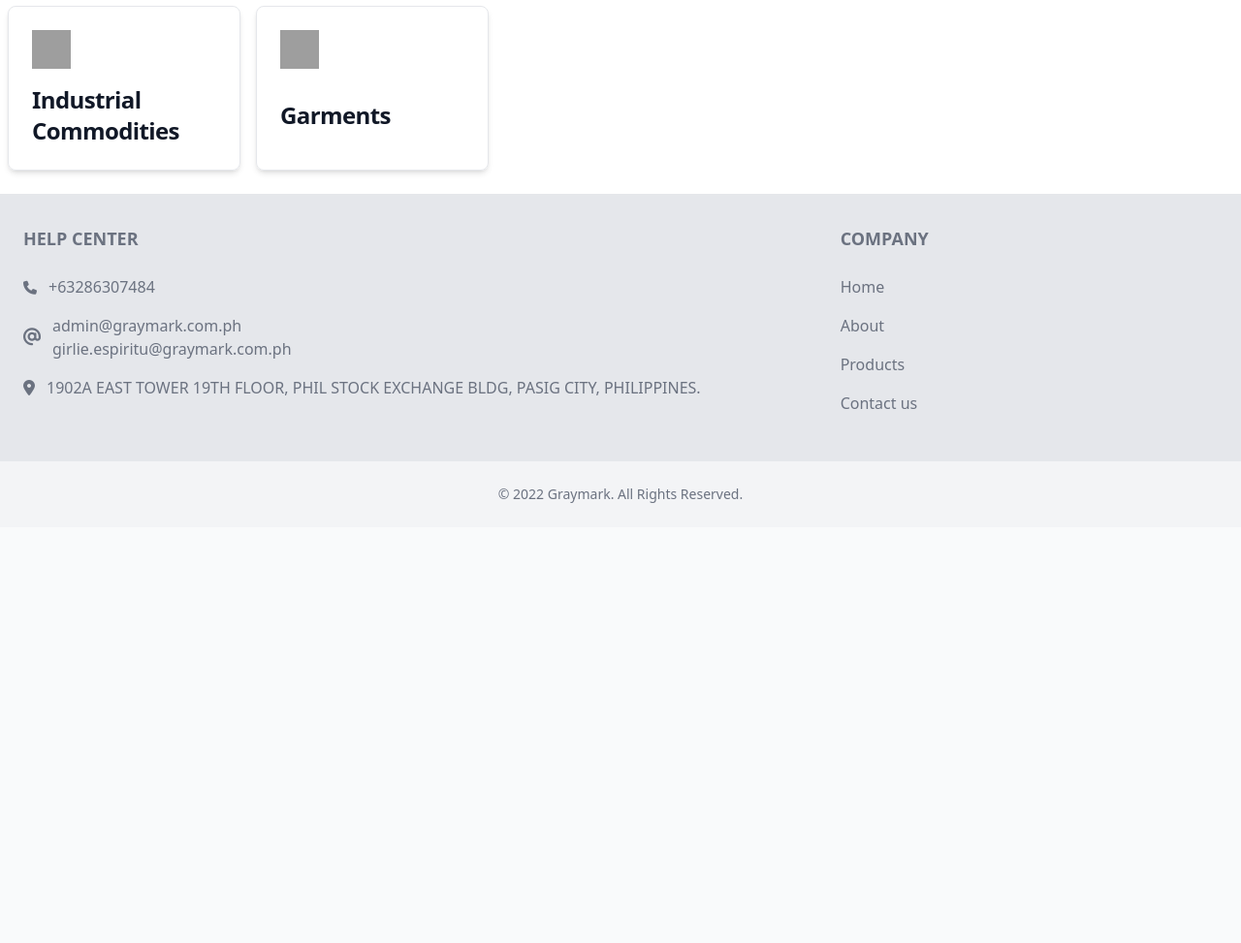
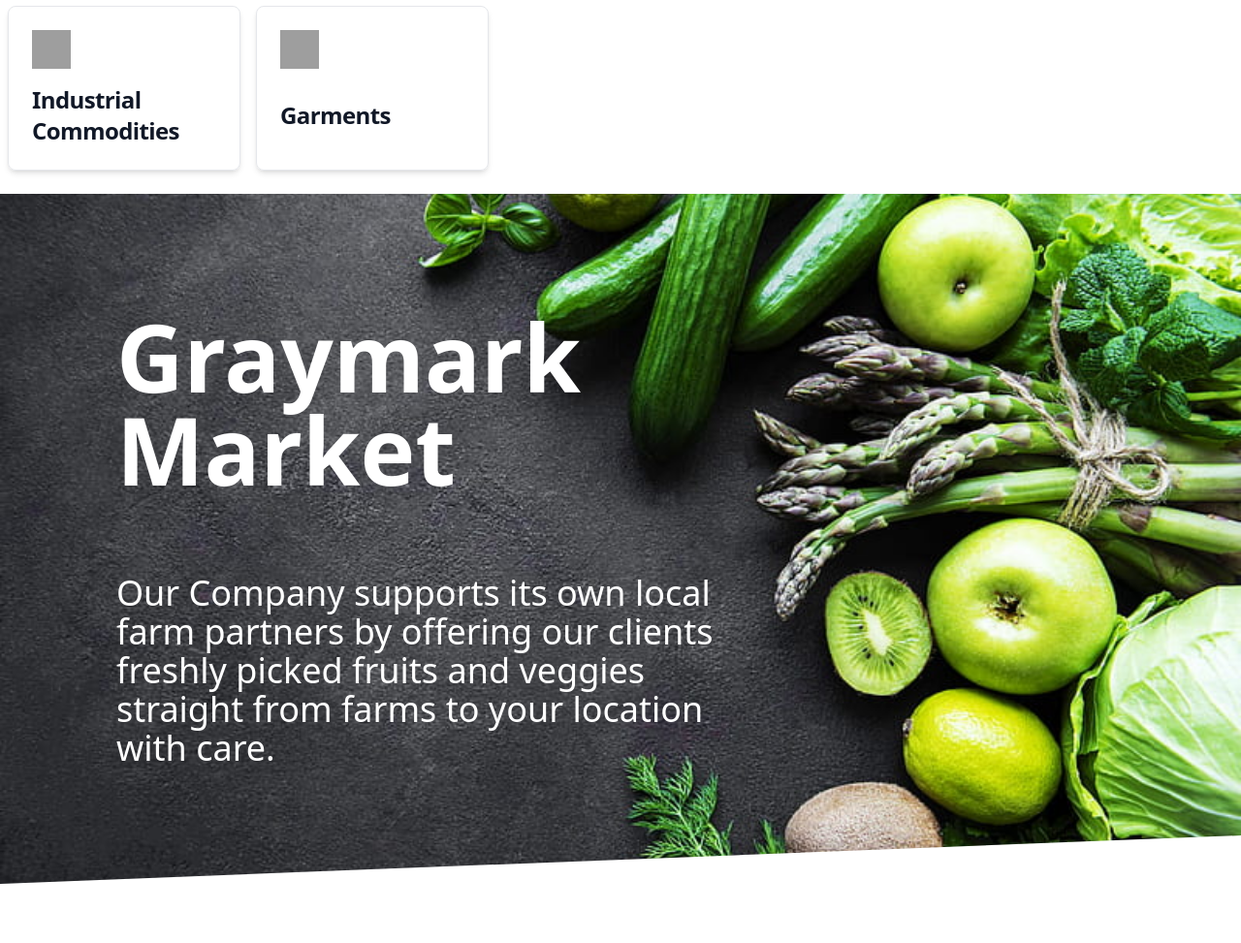
Before and after one commit to brucgt/graymark, a PHP site: page /products/market in a window 1280 px wide. Shown: the part 268-1241 px from the top of the page at 97% size. Before the commit the page ends 787 px from the top, so only its background shows below. Run offline with PHP 8.4, Linux system fonts and the light colour scheme; style sheets or scripts are compiled from the project's sources; some libraries are stand-ins or nearby versions; grey boxes are pictures that could not be loaded.

Commit message:
progress

```diff
--- a/templates/pages/about.php
+++ b/templates/pages/about.php
@@ -3,7 +3,7 @@
 
 <head>
     <?php view('layouts/head') ?>
-    <title>About Us</title>
+    <title>Graymark | About Us</title>
 </head>
 
 <style>
--- a/templates/pages/clients.php
+++ b/templates/pages/clients.php
@@ -3,7 +3,7 @@
 
 <head>
     <?php view('layouts/head') ?>
-    <title>Our Valued Clients</title>
+    <title>Graymark | Our Valued Clients</title>
 </head>
 
 <style>
--- a/templates/pages/contact.php
+++ b/templates/pages/contact.php
@@ -3,7 +3,7 @@
 
 <head>
     <?php view('layouts/head') ?>
-    <title>Contact Us</title>
+    <title>Graymark | Contact Us</title>
 </head>
 
 <body>
--- a/templates/pages/facility.php
+++ b/templates/pages/facility.php
@@ -3,7 +3,7 @@
 
 <head>
     <?php view('layouts/head') ?>
-    <title>Facilities</title>
+    <title>Graymark | Facilities</title>
 </head>
 
 <body>
--- a/templates/pages/home.php
+++ b/templates/pages/home.php
@@ -1,7 +1,7 @@
 <!DOCTYPE html>
 <html class="scroll-smooth" lang="en">
 <head>
-    <title>Document</title>
+    <title>Graymark | Home</title>
     <?php view('layouts/head') ?>
 </head>
 <body id="top" class="bg-no-repeat bg-[length:600px] sm:bg-[length:900px] lg:bg-[length:1050px] bg-[center_top_-10px] sm:bg-[center_top_-100px] lg:bg-[center_top_-170px]">
--- a/templates/pages/products/market.php
+++ b/templates/pages/products/market.php
@@ -2,9 +2,15 @@
 <html lang="en">
 
 <head>
-    <title>Document</title>
+    <title>Products | Graymark Market</title>
     <?php view('layouts/head') ?>
 </head>
+
+<style>
+    .top-dev {
+        clip-path: polygon(0 0, 100% 0, 100% calc(100% - 50px), 0 100%);
+    }
+</style>
 
 <body>
     <?php view('layouts/header') ?>
@@ -16,7 +22,20 @@
 
         </div>
     </div>
+    <!-- flores -->
+    <div>
+        <div style="background-image: url(<?= url('assets/img/products/bg-gm.jpg')?>);" class="top-dev bg-cover bg-no-repeat bg-center">
+            <div class="flex flex-col m-auto text-white w-[90%] py-10 lg:m-0 lg:w-[70%] lg:p-20">
+                <h1 class="text-3xl font-bold p-5 lg:p-10 lg:text-8xl">Graymark Market</h1>
+                <p class="text-lg p-5 lg:text-4xl w-[80%] sm:w-[60%] lg:w-full lg:p-10">Our Company supports its own local farm partners by offering our clients freshly picked fruits and veggies straight from farms to your location with care.</p>
+            </div>
+        </div>
+    </div>
 
+    <div class="p-4 md:p-10 lg:p-16">
+        <img src="<?= url('assets/img/products/agriculture/gmfv-1500x4073.png')?>" alt="">
+    </div>
+    <!-- end flores -->
     <?php view('layouts/footer') ?>
 </body>
 
```
Also changed, not shown: assets/img/products/bg-gm.jpg (added).
